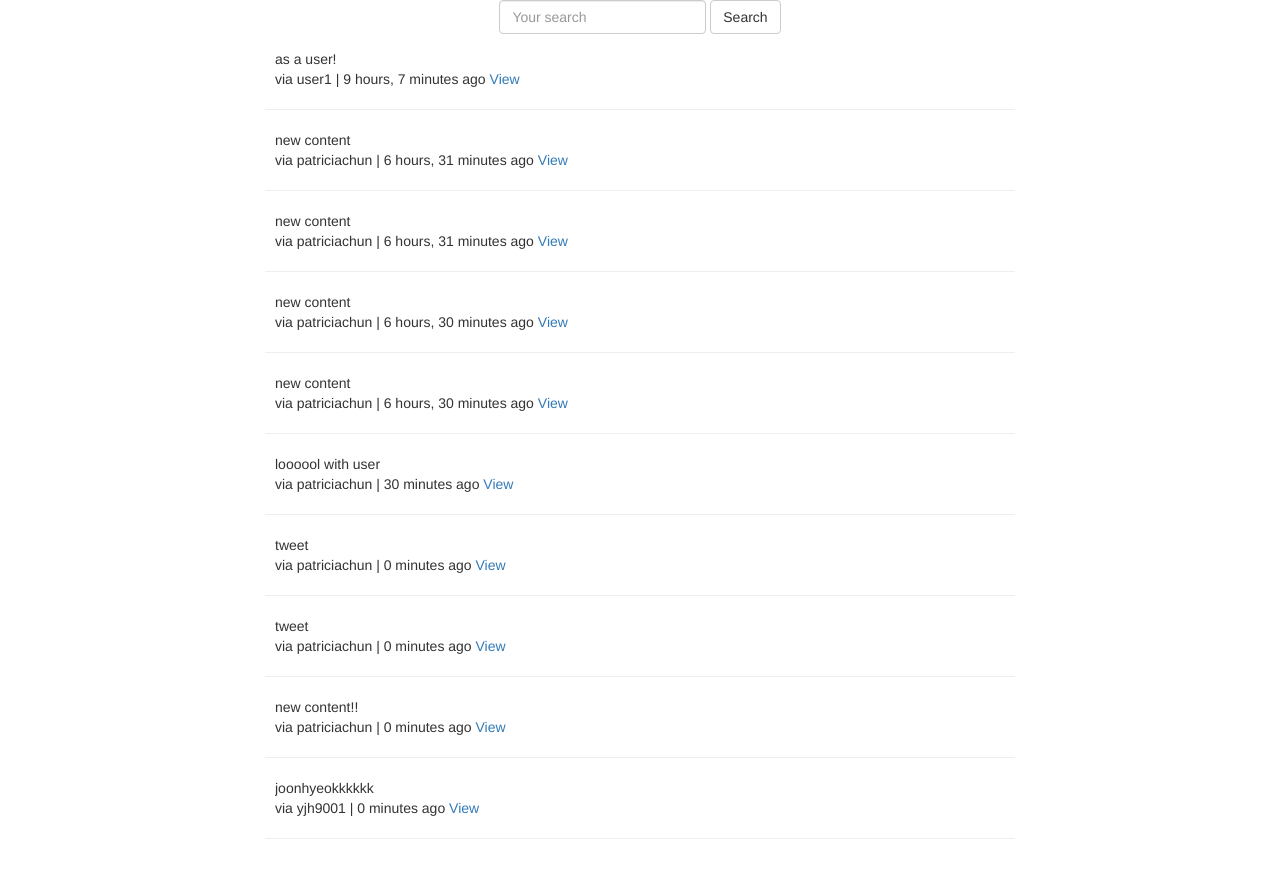
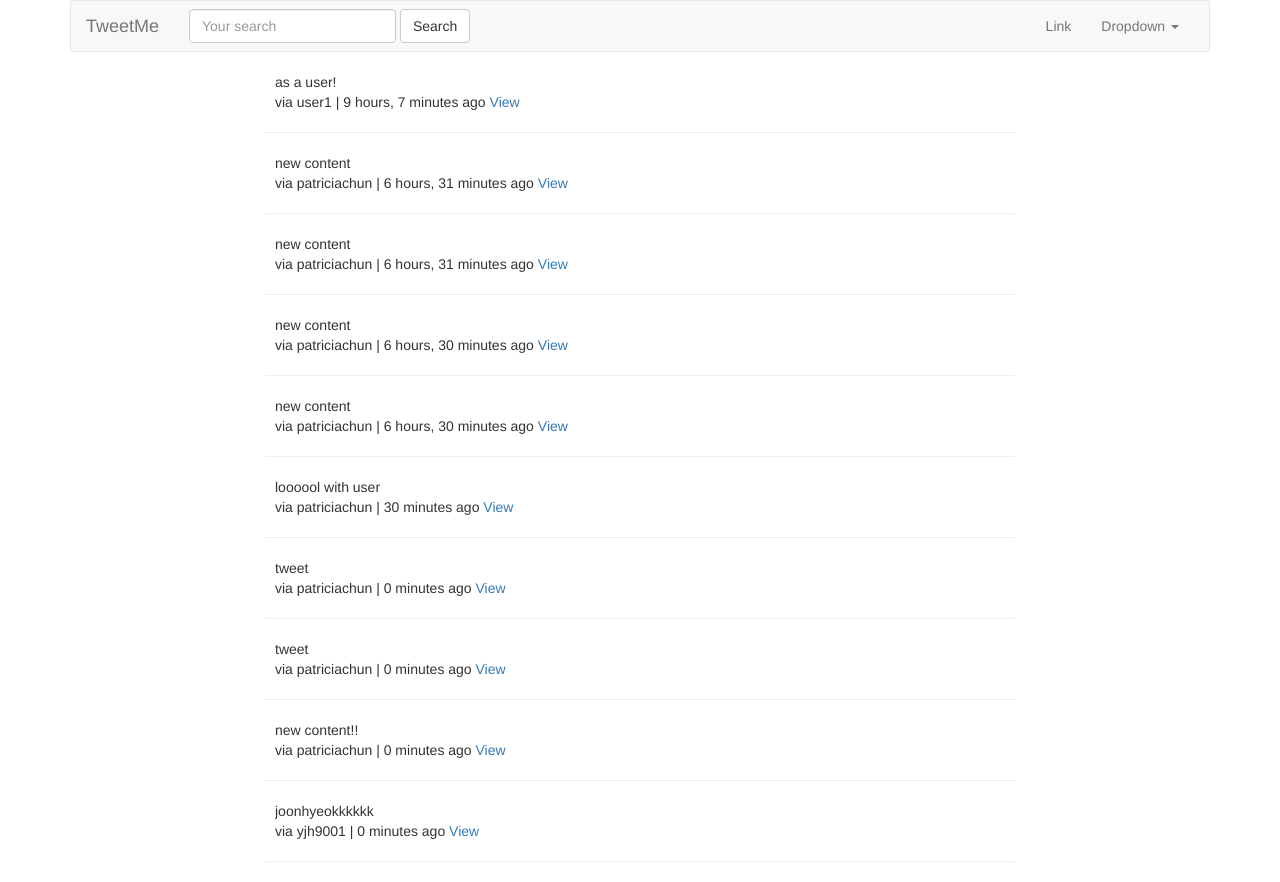
Before and after one commit to patriciachunk/Tweetme, a Django app: page /tweet/ in a window 1280 px wide. Before the commit the page ends 839 px from the top, so only its background shows below. Run offline with Django 3.2, Linux system fonts and the light colour scheme; data comes from the database, SQL or seed files in the repository; some libraries are stand-ins or nearby versions.

Commit message:
Bootstrap navbar.

```diff
--- a/src/templates/base.html
+++ b/src/templates/base.html
@@ -22,6 +22,7 @@
   </head>
   <body>
     <div class='container'>
+      {% include "navbar.html" %}
       {% block content %}
       {% endblock content %}
     </div>
--- /dev/null
+++ b/src/templates/navbar.html
@@ -0,0 +1,35 @@
+<nav class="navbar navbar-default">
+  <div class="container-fluid">
+    <!-- Brand and toggle get grouped for better mobile display -->
+    <div class="navbar-header">
+      <button type="button" class="navbar-toggle collapsed" data-toggle="collapse" data-target="#bs-example-navbar-collapse-1" aria-expanded="false">
+        <span class="sr-only">Toggle navigation</span>
+        <span class="icon-bar"></span>
+        <span class="icon-bar"></span>
+        <span class="icon-bar"></span>
+      </button>
+      <a class="navbar-brand" href="{% url 'home' %}">TweetMe</a>
+    </div>
+
+    <!-- Collect the nav links, forms, and other content for toggling -->
+    <div class="collapse navbar-collapse" id="bs-example-navbar-collapse-1">
+      <ul class="nav navbar-nav">
+
+      </ul>
+      {% include "tweets/search_form.html" %}
+      <ul class="nav navbar-nav navbar-right">
+        <li><a href="#">Link</a></li>
+        <li class="dropdown">
+          <a href="#" class="dropdown-toggle" data-toggle="dropdown" role="button" aria-haspopup="true" aria-expanded="false">Dropdown <span class="caret"></span></a>
+          <ul class="dropdown-menu">
+            <li><a href="#">Action</a></li>
+            <li><a href="#">Another action</a></li>
+            <li><a href="#">Something else here</a></li>
+            <li role="separator" class="divider"></li>
+            <li><a href="#">Separated link</a></li>
+          </ul>
+        </li>
+      </ul>
+    </div><!-- /.navbar-collapse -->
+  </div><!-- /.container-fluid -->
+</nav>
--- a/src/tweets/templates/tweets/search_form.html
+++ b/src/tweets/templates/tweets/search_form.html
@@ -1,10 +1,6 @@
-<div class='row'>
-  <div class='col-sm-12 text-center'>
-    <form class="form-inline" method='GET' action='{% url "tweet:list" %}'>
-      <div class="form-group">
-        <input class="form-control" type='text' name='q' placeholder='Your search' value='{{ request.GET.q }}'/>
-      </div>
-      <input class="btn btn-default" type='submit' value='Search' />
-    </form>
+<form class="navbar-form navbar-left" method='GET' action='{% url "tweet:list" %}'>
+  <div class="form-group">
+    <input class="form-control" type='text' name='q' placeholder='Your search' value='{{ request.GET.q }}'/>
   </div>
-</div>
+  <input class="btn btn-default" type='submit' value='Search' />
+</form>
--- a/src/tweets/templates/tweets/tweet_list.html
+++ b/src/tweets/templates/tweets/tweet_list.html
@@ -4,7 +4,6 @@
 {% block content %}
 <div class='row'>
   <div class='col-sm-8 col-sm-offset-2'>
-    {% include "tweets/search_form.html" %}
     {% for object in object_list %}
     <div class="media">
       <div class="media-left">
```
